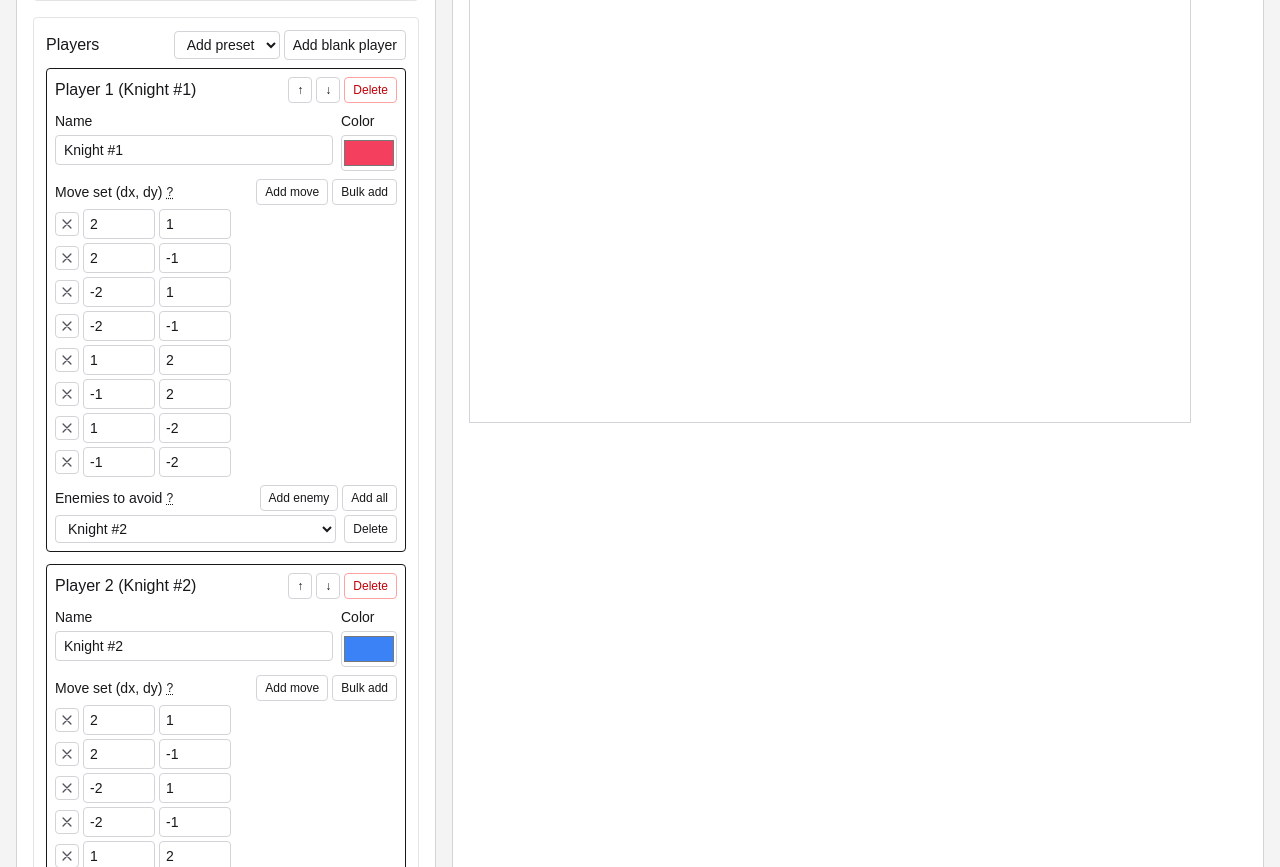
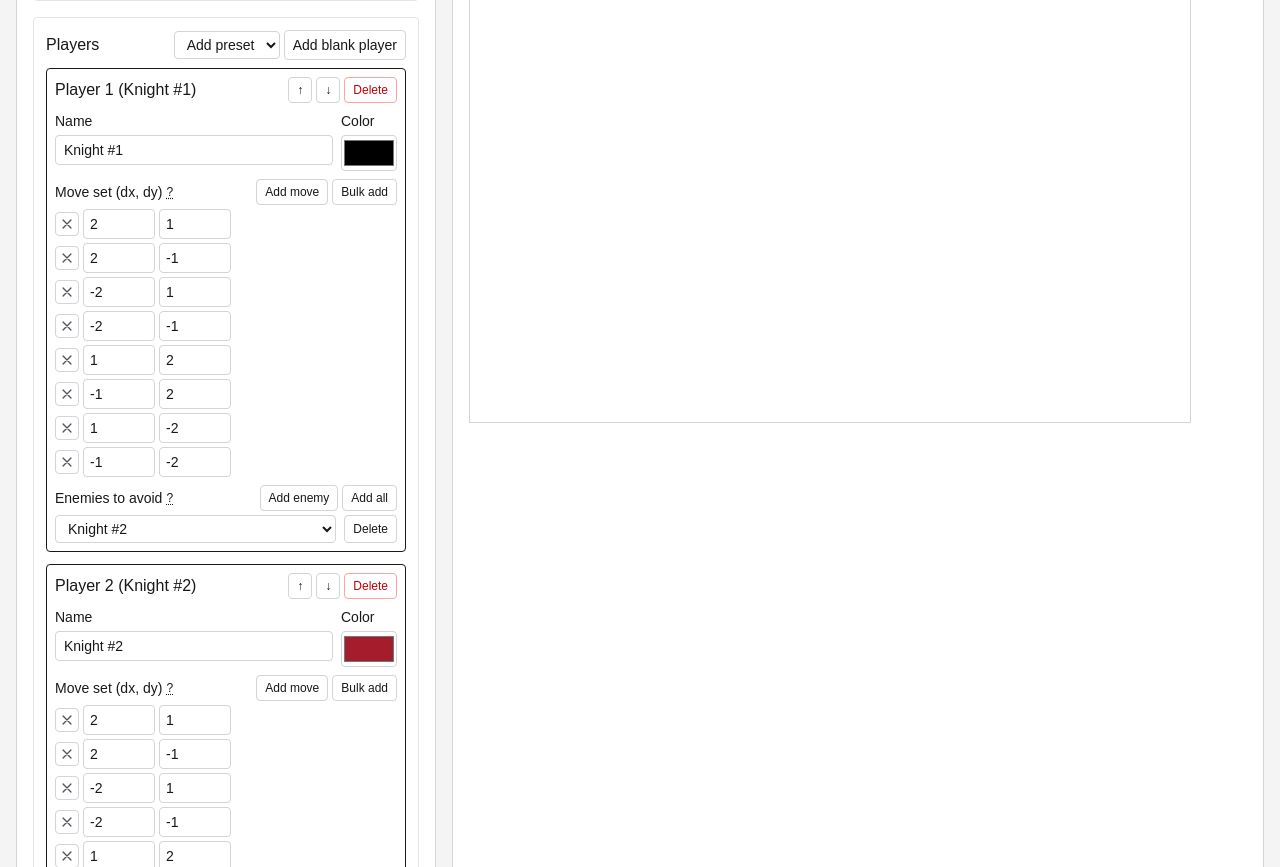
Before and after one commit to motiwalam/sloanes-knights, a Next.js app: page / in a window 1280 px wide. Shown: the part 420-1287 px from the top of the page. Built offline with nearby package versions, Linux system fonts and the light colour scheme.

Commit message:
update default colors

```diff
--- a/app/page.tsx
+++ b/app/page.tsx
@@ -30,8 +30,9 @@ type MoveCoordinates = {
 };
 
 const DEFAULT_COLORS = [
-  "#f43f5e",
-  "#3b82f6",
+  "#000000",
+  "#a51d2d",
+  "#99c1f1",
   "#10b981",
   "#f59e0b",
   "#a855f7",
```
